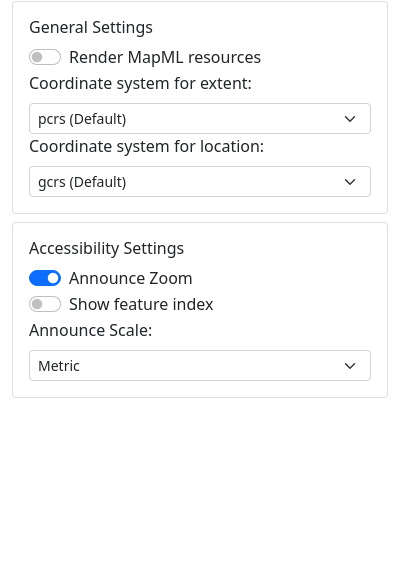
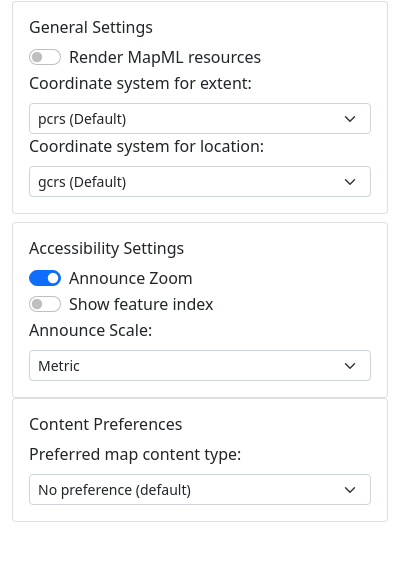
Before and after one commit to Maps4HTML/mapml-extension, a browser extension: page src/popup.html in a window 400 px wide. Shown: the part 49-610 px from the top of the page. Drawn offline with Linux system fonts and the light colour scheme.

Commit message:
WIP on map-link
- initial commit for prefers-map-content support for image, tiled-image,
vector-tile,feature,table,no-preference

```diff
--- a/src/background.js
+++ b/src/background.js
@@ -86,7 +86,8 @@ chrome.runtime.onInstalled.addListener(async () => {
           featureIndexOverlayOption: false,
           renderMap: true,
           defaultExtCoor: 'pcrs',
-          defaultLocCoor: 'gcrs'
+          defaultLocCoor: 'gcrs',
+          defaultContentPreference: 'no-preference'
         }
       });
       registerContentScripts();
--- a/src/popup.html
+++ b/src/popup.html
@@ -58,6 +58,22 @@
 
     </div>
   </div>
+  <div class="card">
+    <div class="card-body">
+      <h6 class="card-title">Content Preferences</h6>
+      <div>
+        <label class="form-label" for="content-prefs">Preferred map content type: </label>
+        <select class="form-select form-select-sm" id="contentPreference">
+          <option value="no-preference" selected>No preference (default)</option>
+          <option value="image">Images</option>
+          <option value="tiled-image">Tiled images</option>
+          <option value="feature">Features</option>
+          <option value="vector-tile">Vector tiles</option>
+          <option value="table">Tables</option>
+        </select>
+      </div>
+    </div>
+  </div>
 
 
 </div>
--- a/src/popup.js
+++ b/src/popup.js
@@ -22,7 +22,8 @@ function loadOptions() {
       featureIndexOverlayOption: false,
       renderMap: false,
       defaultExtCoor: 'pcrs',
-      defaultLocCoor: 'gcrs'
+      defaultLocCoor: 'gcrs',
+      defaultContentPreference: 'no-preference'
     };
     for (let name in options) {
       let elem = document.getElementById(name);
@@ -71,4 +72,5 @@ document.addEventListener("DOMContentLoaded", () => {
   document.getElementById("renderMap").addEventListener("change", handleCheckboxChange);
   document.getElementById("defaultExtCoor").addEventListener("change", handleDropdownChange);
   document.getElementById("defaultLocCoor").addEventListener("change", handleDropdownChange);
+  document.getElementById('contentPreference').addEventListener("change", handleDropdownChange);
 });
```
